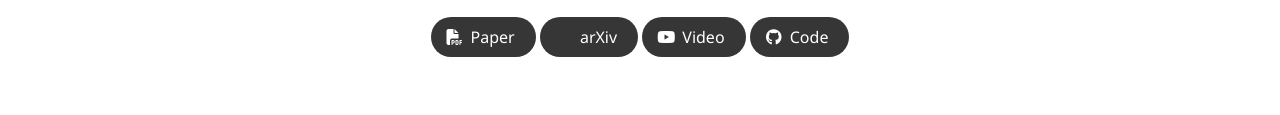
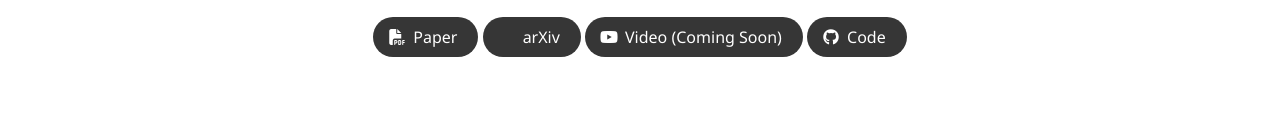
Before and after one commit to miatang13/block-and-detail-project-page-dev, a plain HTML site: page index.html in a window 1280 px wide. Shown: the part 312-427 px from the top of the page. Drawn offline with nearby package versions, Linux system fonts and the light colour scheme; some icons are missing; a web font is replaced by a local one.

Commit message:
Update index.html

```diff
--- a/index.html
+++ b/index.html
@@ -97,7 +97,7 @@
                     <span class="icon">
                       <i class="fab fa-youtube"></i>
                     </span>
-                    <span>Video</span>
+                    <span>Video (Coming Soon)</span>
                   </a>
                 </span>
                 <!-- Code Link. -->
@@ -170,7 +170,7 @@
   <!--/ Abstract. -->
 
   <!-- Paper video. -->
-  <section class="section">
+  <!-- <section class="section">
     <div class="columns is-centered has-text-centered">
       <div class="column is-four-fifths">
         <h2 class="title is-3">Video</h2>
@@ -179,9 +179,8 @@
         </div>
       </div>
     </div>
-    <!--/ Paper video. -->
-    </div>
-  </section>
+  </section> -->
+  <!--/ Paper video. -->
 
   <!-- methods -->
   <section class="section">
```
